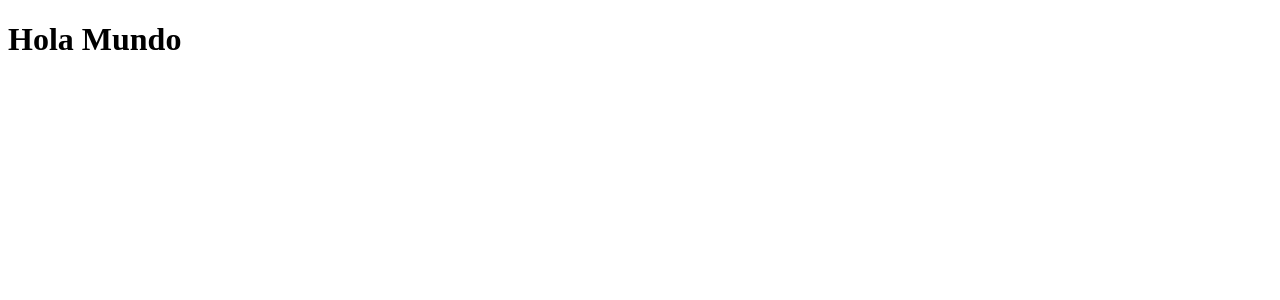
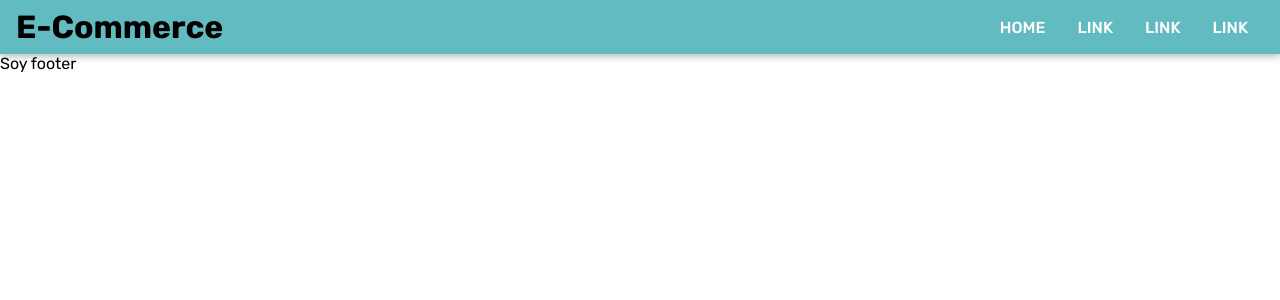
Before and after one commit to agapox/ecommerce-ramirez, a React (Create React App) app: page / in a window 1280 px wide. Shown: the top 300 px of the page. Built offline with nearby package versions, Linux system fonts and the light colour scheme.

Commit message:
feature: create header component

```diff
--- a/public/index.html
+++ b/public/index.html
@@ -11,6 +11,9 @@
     />
     <link rel="apple-touch-icon" href="%PUBLIC_URL%/logo192.png" />
     <link rel="manifest" href="%PUBLIC_URL%/manifest.json" />
+    <link rel="preconnect" href="https://fonts.googleapis.com">
+    <link rel="preconnect" href="https://fonts.gstatic.com" crossorigin>
+    <link href="https://fonts.googleapis.com/css2?family=Rubik:wght@300;400;500;700&display=swap" rel="stylesheet">
     <title>React App</title>
   </head>
   <body>
--- /dev/null
+++ b/src/App.js
@@ -0,0 +1,15 @@
+import Header from "./components/Header/Header";
+
+const App = () => {
+    return (
+        <>
+            <Header/>
+            <footer>
+                <p>Soy footer</p>
+            </footer>
+        </>
+    )
+}
+
+
+export default App;
--- /dev/null
+++ b/src/assets/styles/styles.css
@@ -0,0 +1,20 @@
+/*
+Color1: #010400
+Color1: #30332E
+Color1: #FFFBFC
+Color1: #62BBC1
+Color1: #EC058E
+*/
+
+
+
+* {
+  margin : 0 ;
+  padding : 0;
+  box-sizing: border-box;
+  font-family: 'Rubik', sans-serif;
+}
+
+html , body {
+  height: 100vh;
+}
--- /dev/null
+++ b/src/components/Header/Header.css
@@ -0,0 +1,16 @@
+#main-header {
+  padding: 0.5rem 1rem;
+  background-color: #62BBC1;
+  display: flex;
+  align-items: center;
+  justify-content: space-between;
+  box-shadow: 0 2px 8px rgba(0,0,0,0.3);
+}
+
+nav a {
+  padding: 16px;
+  color: white;
+  font-weight: 500;
+  text-decoration: none;
+  text-transform: uppercase;
+}
--- /dev/null
+++ b/src/components/Header/Header.js
@@ -0,0 +1,17 @@
+import './Header.css';
+
+const Header = () => {
+    return (
+        <header id="main-header" className="clase1 clase2" >
+            <h1>E-Commerce</h1>
+            <nav>
+                <a href="./">home</a>
+                <a href="./">link</a>
+                <a href="./">link</a>
+                <a href="./">link</a>
+            </nav>
+        </header>
+    )
+}
+
+export default Header;
--- a/src/index.js
+++ b/src/index.js
@@ -1,6 +1,7 @@
-import React from 'react'
-import ReactDom from 'react-dom'
+import React from "react"
+import ReactDOM from "react-dom"
+import App from "./App"
+import "./assets/styles/styles.css"
 
-const Elemento = () => <h1>Hola Mundo</h1>
 
-ReactDom.render(<Elemento/>, document.getElementById('root'))
+ReactDOM.render( <App/> , document.getElementById("root") )
```
